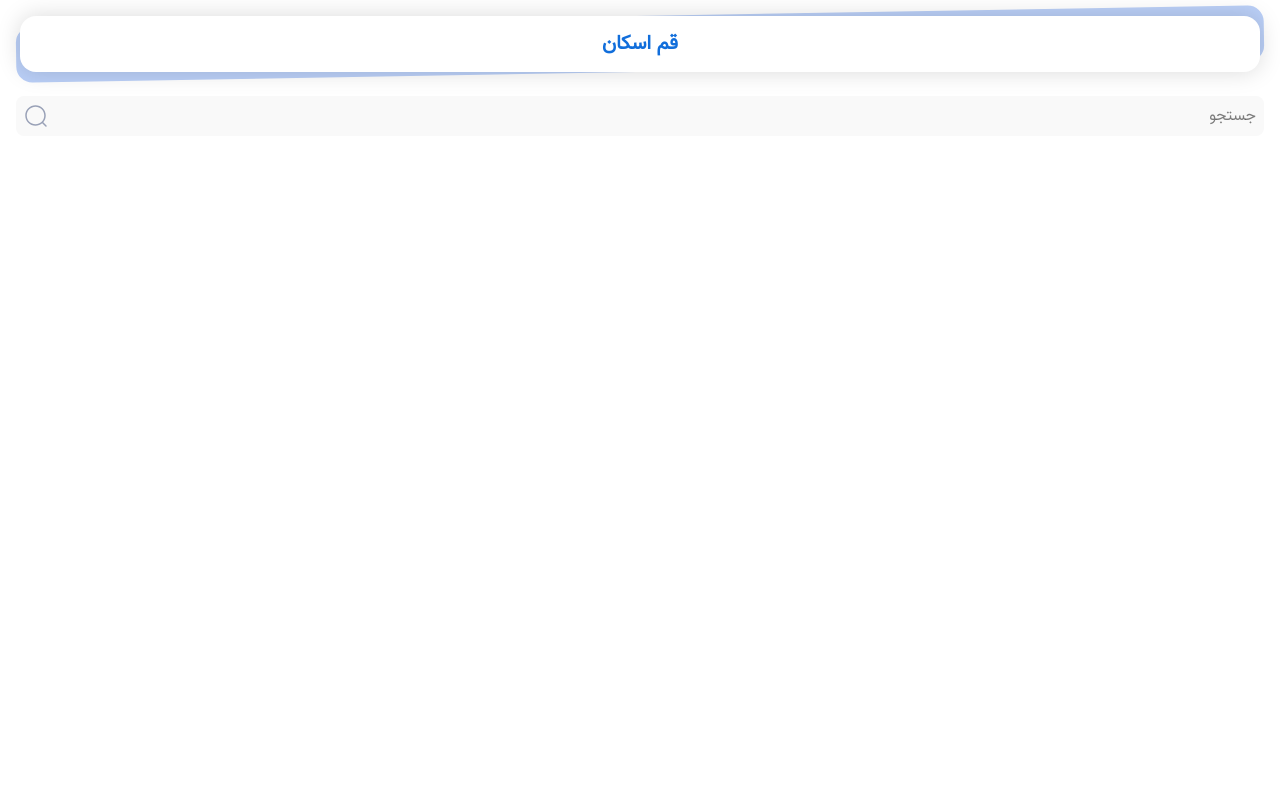
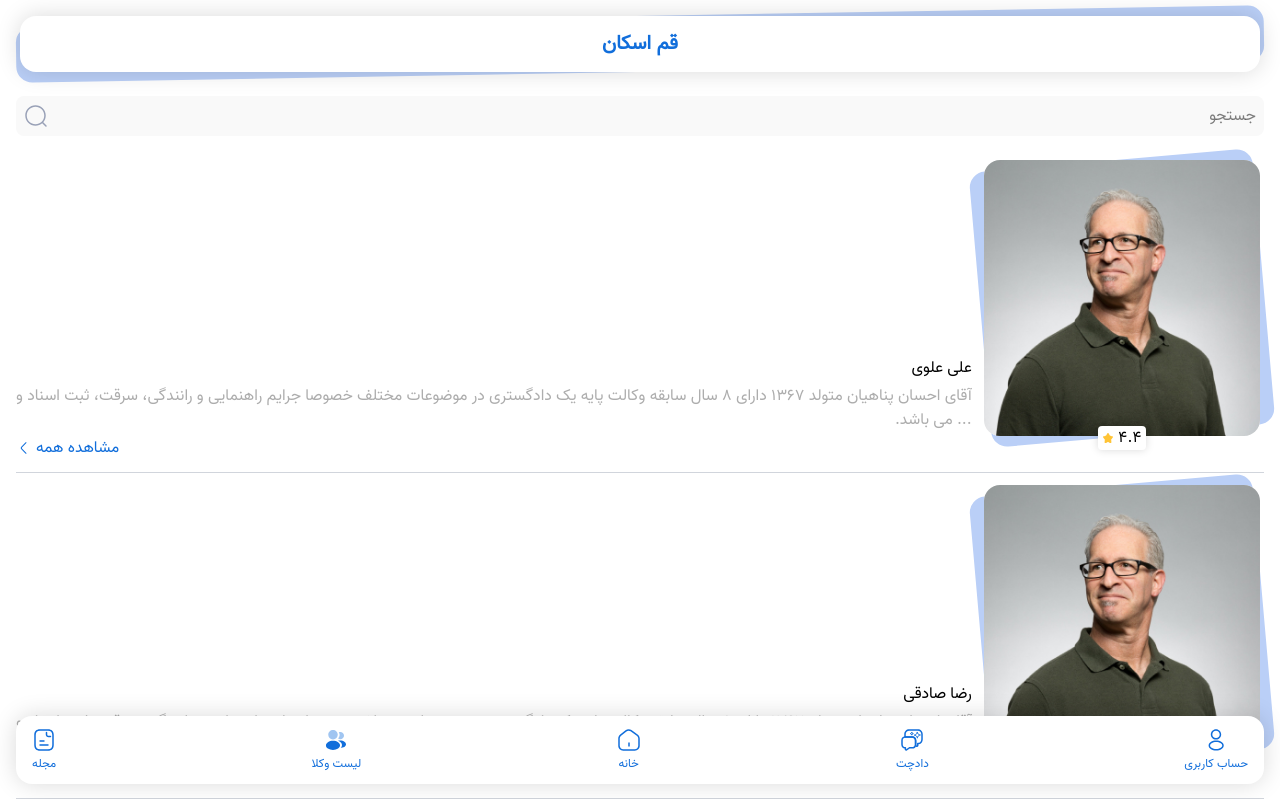
Before and after one commit to syd-reza/event2-project, a Next.js app: page /skanha in a window 1280 px wide. Shown: the top 799 px of the page. Built offline with nearby package versions, Linux system fonts and the light colour scheme.

Commit message:
three commit

```diff
--- a/app/skanha/page.tsx
+++ b/app/skanha/page.tsx
@@ -1,15 +1,94 @@
-import React from "react";
 import Pagetitel from "@/conponents/Pagetitel/Pagetitel";
+import Navbar from "@/conponents/Navbar/Navbar";
 
 export default function page() {
+  const skanha = [
+    {
+      image: "/Frame 1418.png",
+      des: "آقای احسان پناهیان متولد ۱۳۶۷ دارای ۸ سال سابقه وکالت پایه یک دادگستری در موضوعات مختلف خصوصا جرایم راهنمایی و رانندگی، سرقت، ثبت اسناد و ... می باشد.",
+      title: "علی علوی",
+    },
+    {
+      image: "/Frame 1418.png",
+      des: "آقای احسان پناهیان متولد ۱۳۶۷ دارای ۸ سال سابقه وکالت پایه یک دادگستری در موضوعات مختلف خصوصا جرایم راهنمایی و رانندگی، سرقت، ثبت اسناد و ... می باشد.",
+      title: "رضا صادقی",
+    },
+    {
+      image: "/Frame 1418.png",
+      des: "آقای احسان پناهیان متولد ۱۳۶۷ دارای ۸ سال سابقه وکالت پایه یک دادگستری در موضوعات مختلف خصوصا جرایم راهنمایی و رانندگی، سرقت، ثبت اسناد و ... می باشد.",
+      title: "علی علوی",
+    },
+    {
+      image: "/Frame 1418.png",
+      des: "آقای احسان پناهیان متولد ۱۳۶۷ دارای ۸ سال سابقه وکالت پایه یک دادگستری در موضوعات مختلف خصوصا جرایم راهنمایی و رانندگی، سرقت، ثبت اسناد و ... می باشد.",
+      title: "رضا صادقی",
+    },
+    {
+      image: "/Frame 1418.png",
+      des: "آقای احسان پناهیان متولد ۱۳۶۷ دارای ۸ سال سابقه وکالت پایه یک دادگستری در موضوعات مختلف خصوصا جرایم راهنمایی و رانندگی، سرقت، ثبت اسناد و ... می باشد.",
+      title: "رضا صادقی",
+    },
+    {
+      image: "/Frame 1418.png",
+      des: "آقای احسان پناهیان متولد ۱۳۶۷ دارای ۸ سال سابقه وکالت پایه یک دادگستری در موضوعات مختلف خصوصا جرایم راهنمایی و رانندگی، سرقت، ثبت اسناد و ... می باشد.",
+      title: "رضا صادقی",
+    },
+    {
+      image: "/Frame 1418.png",
+      des: "آقای احسان پناهیان متولد ۱۳۶۷ دارای ۸ سال سابقه وکالت پایه یک دادگستری در موضوعات مختلف خصوصا جرایم راهنمایی و رانندگی، سرقت، ثبت اسناد و ... می باشد.",
+      title: "رضا صادقی",
+    },
+
+    {
+      image: "/Frame 1418.png",
+      des: "آقای احسان پناهیان متولد ۱۳۶۷ دارای ۸ سال سابقه وکالت پایه یک دادگستری در موضوعات مختلف خصوصا جرایم راهنمایی و رانندگی، سرقت، ثبت اسناد و ... می باشد.",
+      title: "رضا صادقی",
+    },
+  ];
+
   return (
     <div className="container mt-4">
       <Pagetitel />
 
-      <div className="flex justify-between items-center bg-[#F9F9F9] p-2 mt-6 rounded-lg gap-2">
-        <input type="text" placeholder="جستجو" className="bg-[#F9F9F9] w-full focus:outline-none" />
+      <div className="flex justify-between items-center bg-[#F9F9F9] p-2 my-6 rounded-lg gap-2">
+        <input
+          type="text"
+          placeholder="جستجو"
+          className="bg-[#F9F9F9] w-full focus:outline-none"
+        />
         <img src="/svg/Magnifer.svg" alt="icon" />
       </div>
+
+      <div className="flex flex-col gap-3 divide-y divide-gray-300 mb-24">
+        {skanha.map((item, index) => (
+          <div key={index} className="flex gap-2 items-end pb-3">
+            <div className="text-center">
+              <div className="px-1 -rotate-5 bg-[#BACFF7] rounded-2xl">
+                <div className="rotate-5 bg-white text-center rounded-2xl">
+                  <img src={item.image} alt="slide" className="rounded-2xl" />
+                </div>
+              </div>
+              <div className="flex justify-center">
+                <div className="inline-flex gap-1 justify-center items-center px-1 rounded-[4px] shadow-[0px_0px_8px_0px_rgba(0,0,0,0.15)] bg-white -translate-y-2.5">
+                  <span>۴.۴</span>
+                  <img src="/svg/Edit Square.svg" alt="icon" />
+                </div>
+              </div>
+            </div>
+            <div className="flex flex-col gap-1">
+              <h3>{item.title}</h3>
+              <p className="text-[#ADADAD] line-clamp-2 text-justify">
+                {item.des}
+              </p>
+              <span className="flex items-center justify-end gap-1 text-[#116EDB]">
+                مشاهده همه
+                <img src="/svg/arrow-left2.svg" alt="icon" />
+              </span>
+            </div>
+          </div>
+        ))}
+      </div>
+      <Navbar />
     </div>
   );
 }
--- a/conponents/Answeraisection/Answeraisection.tsx
+++ b/conponents/Answeraisection/Answeraisection.tsx
@@ -1,6 +1,7 @@
 import React from "react";
 
 export default function Answeraisection() {
+
   return (
     <div className="-rotate-3 bg-[#FFC436] rounded-2xl mt-7">
       <div className="flex items-center justify-between bg-gradient-to-b from-[#116EDB] to-[#093B75] text-white rotate-3 rounded-2xl p-4">
```
